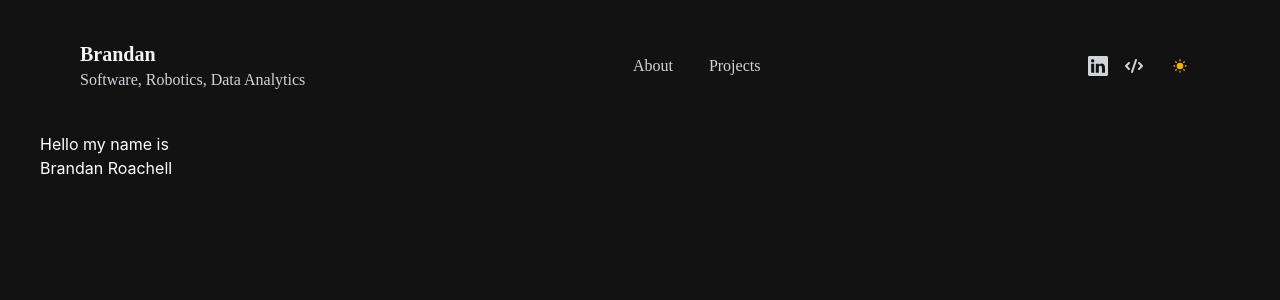
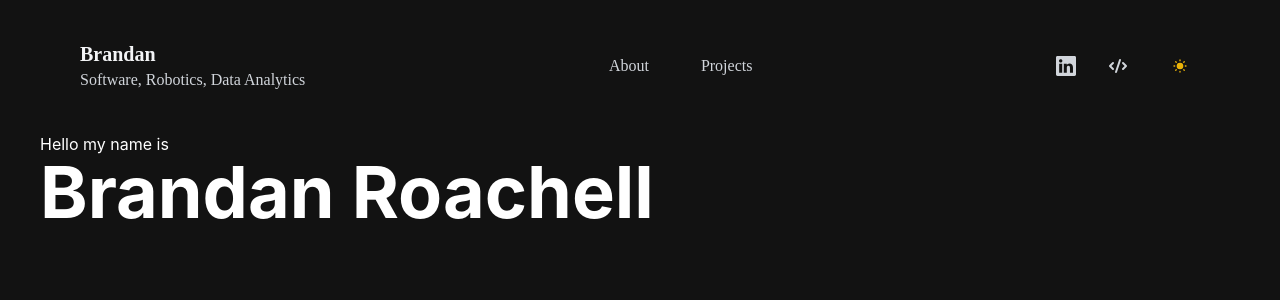
Before and after one commit to s4mpl/portfolio, a Next.js app: page / in a window 1280 px wide. Shown: the top 300 px of the page. Built offline with nearby package versions, Linux system fonts and the light colour scheme.

Commit message:
minor fix

```diff
--- a/components/navbar.js
+++ b/components/navbar.js
@@ -29,7 +29,7 @@ export default function Navbar() {
           </Link>
         </div>
 
-        <div className='space-x-8 hidden md:block'>
+        <div className='space-x-12 hidden md:block'>
           <Link href='/about'>
             <a
               className={`text-base  ${
@@ -84,7 +84,7 @@ export default function Navbar() {
           </Link>
         </div>
 
-        <div className='space-x-4 flex flex-row items-center'>
+        <div className='space-x-8 flex flex-row items-center'>
           <a
             href='https://www.linkedin.com/in/brandan-roachell/'
             target='_blank'
--- a/pages/index.js
+++ b/pages/index.js
@@ -7,7 +7,7 @@ const Home = () => {
       <Navbar/>
       <div class='mx-10'>
         <p>Hello my name is</p>
-        <p>Brandan Roachell</p>
+        <p class='text-7xl'><b>Brandan Roachell</b></p>
       </div>
     </>
   );
--- a/styles/output.css
+++ b/styles/output.css
@@ -42,7 +42,7 @@ html {
   -o-tab-size: 4;
      tab-size: 4;
   /* 3 */
-  font-family: "Inter var", Inter, ui-sans-serif, system-ui, -apple-system, BlinkMacSystemFont, "Segoe UI", Roboto, "Helvetica Neue", Arial, "Noto Sans", sans-serif, "Apple Color Emoji", "Segoe UI Emoji", "Segoe UI Symbol", "Noto Color Emoji";
+  font-family: "Inter var", "Source Sans Pro", "Roboto Mono", Inter, ui-sans-serif, system-ui, -apple-system, BlinkMacSystemFont, "Segoe UI", Roboto, "Helvetica Neue", Arial, "Noto Sans", sans-serif, "Apple Color Emoji", "Segoe UI Emoji", "Segoe UI Symbol", "Noto Color Emoji";
   /* 4 */
 }
 
@@ -1012,16 +1012,16 @@ Ensure the default browser behavior of the `hidden` attribute.
   justify-content: space-between;
 }
 
+.space-x-12 > :not([hidden]) ~ :not([hidden]) {
+  --tw-space-x-reverse: 0;
+  margin-right: calc(3rem * var(--tw-space-x-reverse));
+  margin-left: calc(3rem * calc(1 - var(--tw-space-x-reverse)));
+}
+
 .space-x-8 > :not([hidden]) ~ :not([hidden]) {
   --tw-space-x-reverse: 0;
   margin-right: calc(2rem * var(--tw-space-x-reverse));
   margin-left: calc(2rem * calc(1 - var(--tw-space-x-reverse)));
-}
-
-.space-x-4 > :not([hidden]) ~ :not([hidden]) {
-  --tw-space-x-reverse: 0;
-  margin-right: calc(1rem * var(--tw-space-x-reverse));
-  margin-left: calc(1rem * calc(1 - var(--tw-space-x-reverse)));
 }
 
 .rounded {
@@ -1059,6 +1059,11 @@ Ensure the default browser behavior of the `hidden` attribute.
 
 .text-center {
   text-align: center;
+}
+
+.text-7xl {
+  font-size: 4.5rem;
+  line-height: 1;
 }
 
 .text-xl {
--- a/tailwind.config.js
+++ b/tailwind.config.js
@@ -9,7 +9,7 @@ module.exports = {
   theme: {
     extend: {
       fontFamily: {
-        sans: ['"Source Sans Pro"', '"Roboto Mono"', 'Inter', ...defaultTheme.fontFamily.sans],
+        sans: ['"Inter var"', '"Source Sans Pro"', '"Roboto Mono"', 'Inter', ...defaultTheme.fontFamily.sans],
       },
     },
   },
```
